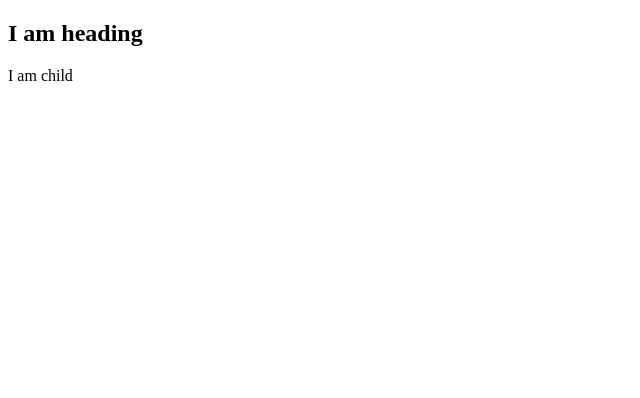
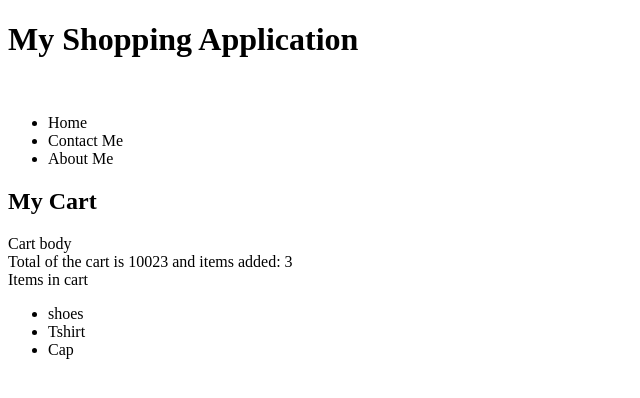
Before and after one commit to rahimoddin/fe-react-session, a React (Create React App) app: page / in a window 1280 px wide. Shown: the top 398 px of the page, without its empty margins (0-640 px from the left). Built offline with nearby package versions, Linux system fonts and the light colour scheme.

Commit message:
day 2 react component and props

```diff
--- a/src/index.js
+++ b/src/index.js
@@ -2,17 +2,51 @@ import React from 'react'
 import ReactDOM from 'react-dom'
 
 
-// const element = document.createElement('div')
-// const txtELement = document.createTextNode('Some string for text node.')
+class Cart extends React.Component {
 
-// element.appendChild(txtELement)
 
-// document.getElementById('root').appendChild(element)
+    // eslint-disable-next-line no-useless-constructor
+    constructor(props) {
+        super(props)
+        //console.log('Cart:: props: ', this.props)
+    }
 
-// const childElement = React.createElement('h2', {}, 'I am heand')
+    render() {
+        return(<section>
+        <h2>My Cart</h2>
+        <div>
+            <div>Cart body</div>
+            <div>{`Total of the cart is ${this.props.total} and items added: ${this.props.count}`}</div>
+            <div>Items in cart</div>
+            <ul>
+                {this.props.items.map((item)=>{
+                    return <li>{item}</li>
+                })}
+            </ul>
+        </div>
+        </section>)
+    }
+}
+class Header extends React.Component {
 
-// const element = React.createElement('div', {id: 'container', className: 'container'}, 'Some text node for react element')
-
-const element = <div className="container"><h2>I am  heading</h2><div className="child">I am child</div></div>
-
-ReactDOM.render(element, document.getElementById('root'))
+    render() {
+        return <div>
+        <img src=""></img>
+            <ul>
+            <li>Home</li>
+            <li>Contact Me</li>
+            <li>About Me</li>
+        </ul>
+        </div>
+    }
+}
+class App extends React.Component {
+    render() {
+        return <div>
+        <h1>My Shopping Application</h1>
+        <Header></Header>
+        <Cart total={10023} count={3} items={["shoes", "Tshirt", "Cap"]}></Cart>
+        </div>
+    }
+}
+ReactDOM.render(<App></App>, document.getElementById('root'))
```
Also changed, not shown: src/index.html (added, +24 -0 lines).
